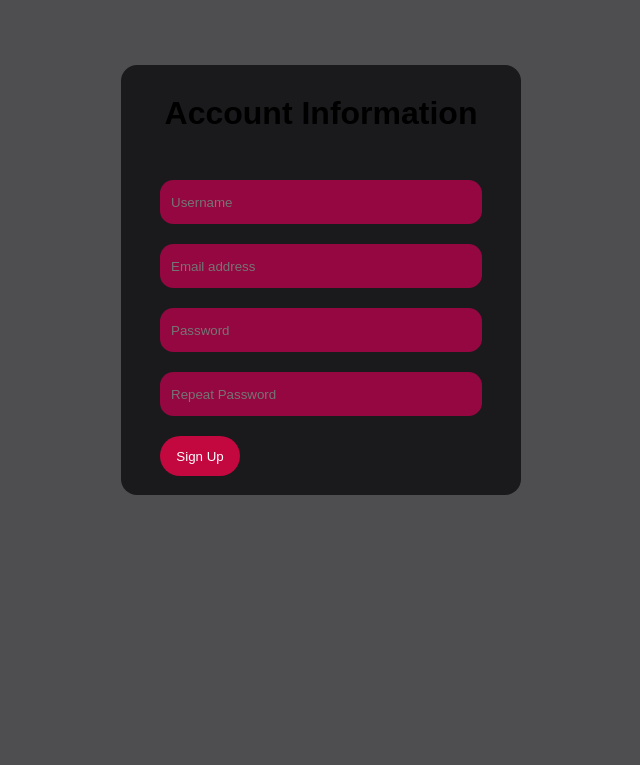
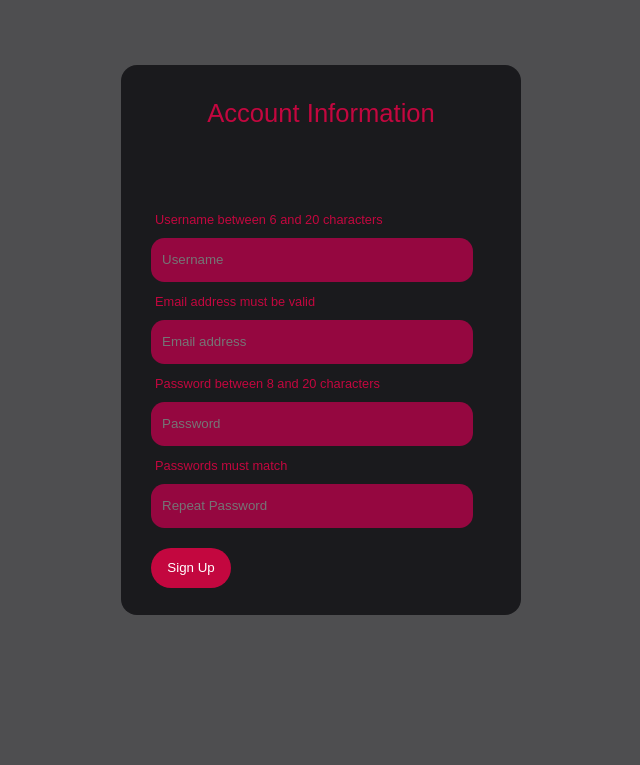
Before and after one commit to oskrsjlnd/imageboard, a Flask app: template templates/create_acc.html in a window 1280 px wide. Shown: the part 85-850 px from the top of the page, without its empty margins (319-959 px from the left). Before the commit the page ends 580 px from the top, so only its background shows below. Run offline with Flask 2, Linux system fonts and the light colour scheme; the template is opened without the code that fills it, so the values that code supplies are empty.

Commit message:
error message modifications

```diff
--- a/static/css/sign.css
+++ b/static/css/sign.css
@@ -2,7 +2,7 @@
     display: grid;
     place-items: center;
     width: 400px;
-    height: 300px;
+    height: 330px;
     border-radius: 1em;
     margin: 150px auto;
     background-color: #1a1a1d;
@@ -22,6 +22,16 @@
     margin-right: 30px;
     margin-bottom: 10px;
     margin-top: 10px;
+}
+
+.form_container label {
+    color: #c3073f;
+    font-size: 0.8em;
+    padding-left: 34px;
+}
+
+[data-tip]:before {
+    content: attr(data-tooltip);
 }
 
 form input[type=text], form input[type=password] {
@@ -51,4 +61,5 @@ form input[type=submit]:hover {
     display: grid;
     place-items: center;
     color:aliceblue;
+    padding-bottom: 30px;
 }
--- a/templates/create_acc.html
+++ b/templates/create_acc.html
@@ -18,14 +18,18 @@
                 <li><a href="{{url_for('create_acc')}}"><button>Sign Up</button></a></li>
             </ul>
         </header>
-        <div style="height:430px;" class="form_container">
-            <h1>Account Information</h1>
+        <div style="height:550px;" class="form_container">
+            <h1 class="header_1">Account Information</h1>
             <form action="/create_acc" method="POST">
                 <div class="msg">{{ msg }}</div>
-                <input placeholder="Username" id="username" type="text" name="username" size="20"><br>
-                <input placeholder="Email address" id="email" type="text" name="email"><br>
-                <input placeholder="Password" id="password" type="password" name="password" size="20"><br>
-                <input placeholder="Repeat Password" id="repeat_pw" type="password" name="repeat_pw" class="formbox"><br>
+                <label for="username">Username between 6 and 20 characters</label>
+                <input placeholder="Username" id="username" type="text" name="username" size="20" required><br>
+                <label for="email">Email address must be valid</label>
+                <input placeholder="Email address" id="email" type="text" name="email" required><br>
+                <label for="password">Password between 8 and 20 characters</label>
+                <input placeholder="Password" id="password" type="password" name="password" size="20" required><br>
+                <label for="repeat_pw">Passwords must match</label>
+                <input placeholder="Repeat Password" id="repeat_pw" type="password" name="repeat_pw" class="formbox" required><br>
                 <input type="submit" id="button" value="Sign Up">
             </form>
         </div>
--- a/templates/login.html
+++ b/templates/login.html
@@ -21,8 +21,8 @@
             <h1>Enter username and password</h1>
             <form action="/login" method="POST">
                 <div class= "msg">{{ msg }}</div>
-                <input placeholder="Username" id="username" type="text" name="username"><br>
-                <input placeholder="Password" id="password" type="password" name="password"><br>
+                <input placeholder="Username" id="username" type="text" name="username" required><br>
+                <input placeholder="Password" id="password" type="password" name="password" required><br>
                 <input type="submit" id="login-but" value="Login">
             </form>
         </div>
```
